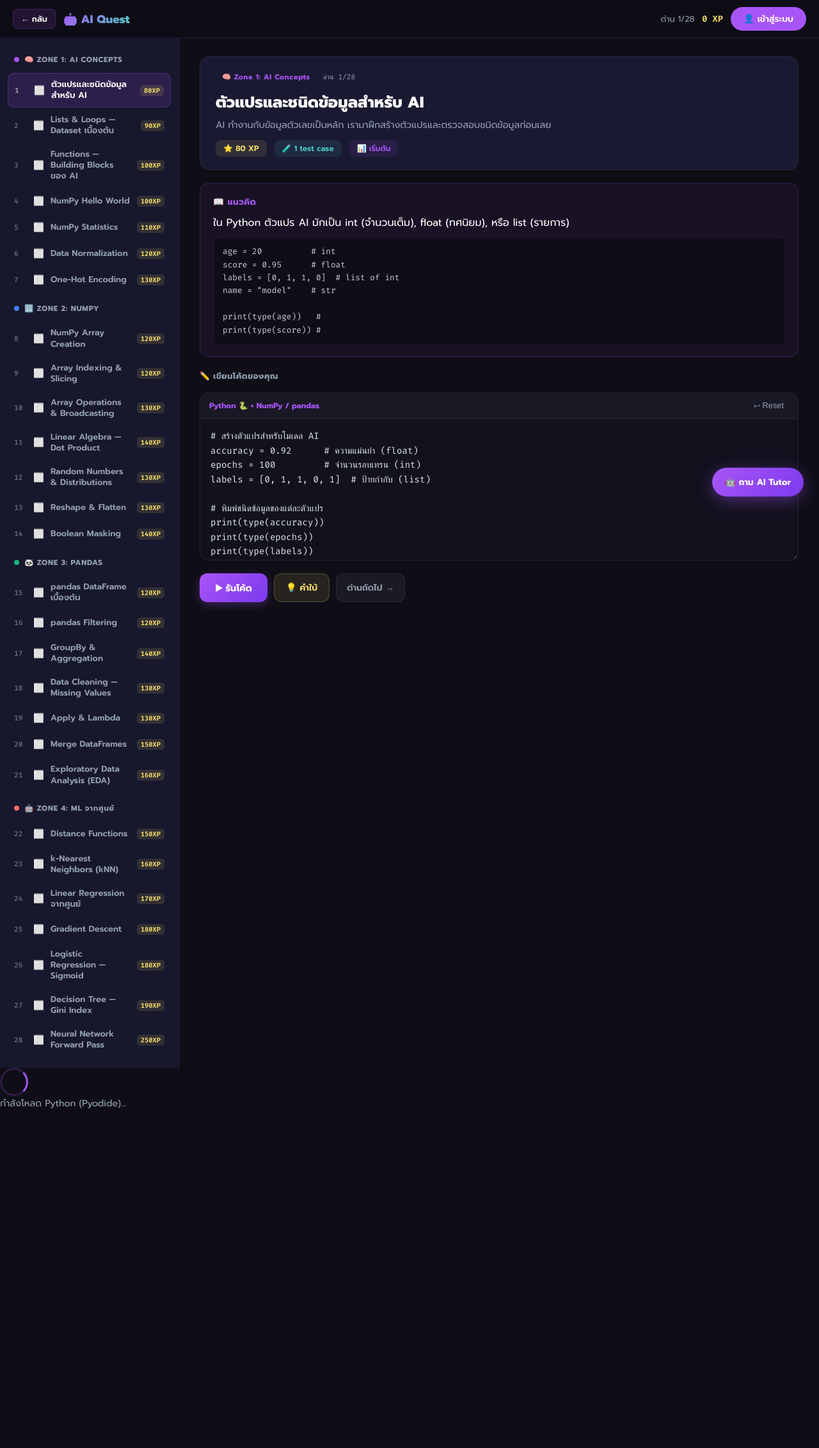
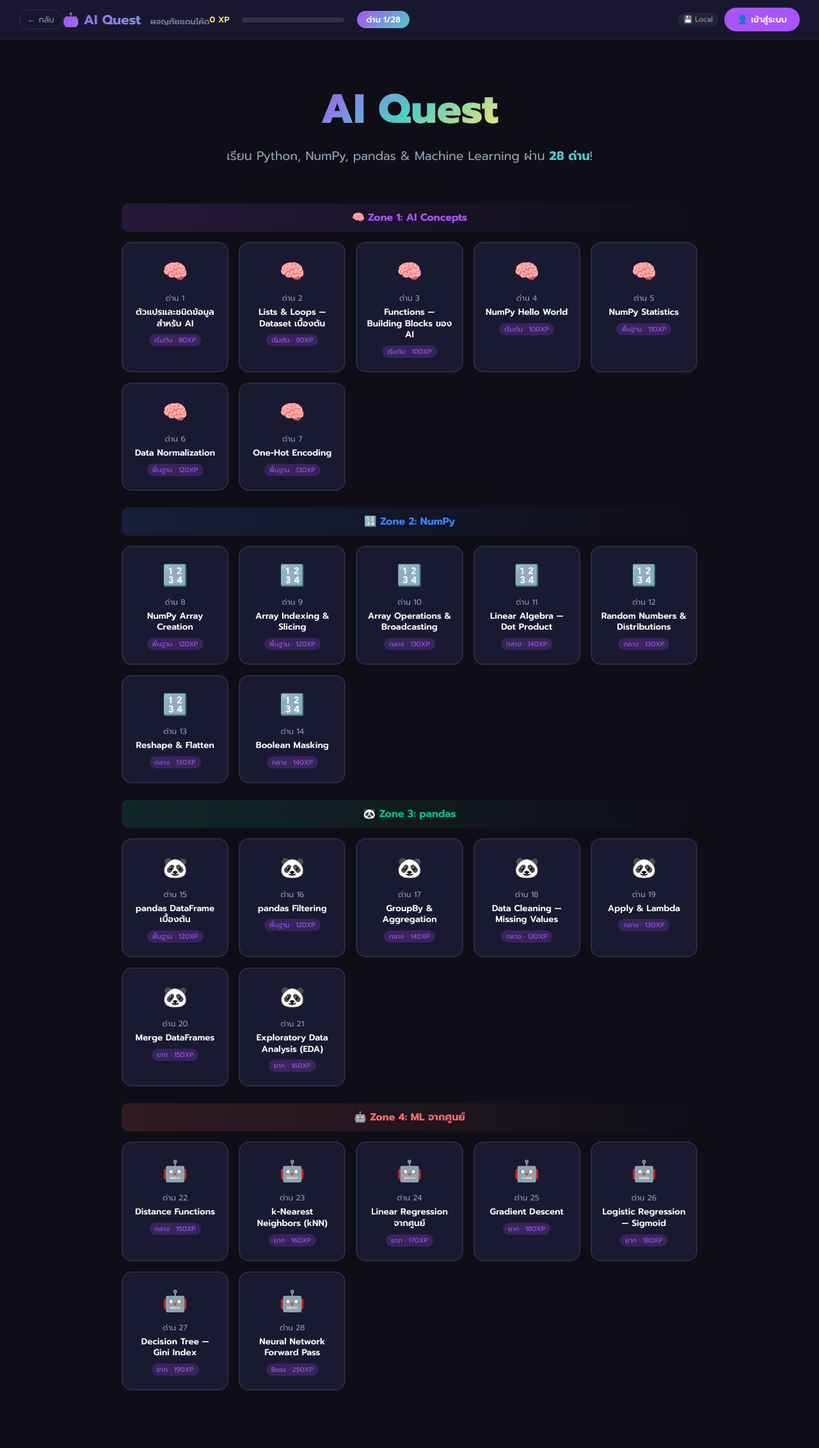
Before and after one commit to namput/QuestGame, a PHP site: page /ai_quest.php in a window 1280 px wide. Shown: the whole page at 64% size. Before the commit the page ends 1732 px from the top, so only its background shows below. Run offline with PHP 8.4, Linux system fonts and the light colour scheme; some libraries are stand-ins or nearby versions.

Commit message:
Restructure ai_quest.php to match other quest pages (stage map pattern)
- Replace sidebar+layout UI with home-screen (stage map) + game-screen
- Loading screen with animated logo and progress bar
- Top bar with XP display and level badge (matches python/js/sql/htmlcss quest)
- Stage map grid: 28 levels grouped by 4 zones with completion state
- goHome() / showScreen() / navigateTo() match other quest page patterns
- All internal links use absolute paths (/credits.php, /index.php)

Co-Authored-By: Claude Sonnet 4.6 <noreply@anthropic.com>

```diff
--- a/ai_quest.php
+++ b/ai_quest.php
@@ -20,99 +20,99 @@
   --success: #10b981;
   --error: #ef4444;
   --border: rgba(255,255,255,0.07);
+  --code-bg: #1e1e3f;
   --zone1: #a855f7;
   --zone2: #3b82f6;
   --zone3: #10b981;
   --zone4: #FF6B6B;
 }
 *, *::before, *::after { margin: 0; padding: 0; box-sizing: border-box; }
-html { scroll-behavior: smooth; }
-body {
-  font-family: 'Prompt', sans-serif;
-  background: var(--bg);
-  color: var(--text);
-  min-height: 100vh;
-  display: flex;
-  flex-direction: column;
-}
-
-/* ── NAV ── */
-.nav {
-  position: sticky; top: 0; z-index: 200;
-  background: rgba(15,14,23,0.95);
-  backdrop-filter: blur(20px);
-  border-bottom: 1px solid rgba(168,85,247,0.15);
-  padding: 0 20px;
-  height: 60px;
-  display: flex; align-items: center; justify-content: space-between;
-}
-.nav-logo { font-size: 1.1rem; font-weight: 800; background: linear-gradient(135deg, #a855f7, #4ECDC4); -webkit-background-clip: text; -webkit-text-fill-color: transparent; }
-.nav-right { display: flex; align-items: center; gap: 12px; }
-.nav-progress-text { font-size: 0.8rem; color: var(--text-dim); }
-.nav-xp { font-size: 0.85rem; font-weight: 700; color: var(--accent3); font-family: 'Fira Code', monospace; }
-.nav-btn { background: rgba(168,85,247,0.12); border: 1px solid rgba(168,85,247,0.25); color: var(--text); font-family: 'Prompt', sans-serif; font-size: 0.8rem; font-weight: 600; padding: 6px 14px; border-radius: 8px; cursor: pointer; text-decoration: none; transition: all 0.2s; }
-.nav-btn:hover { background: rgba(168,85,247,0.22); }
-
-/* ── LAYOUT ── */
-.layout {
-  display: flex;
-  flex: 1;
-  height: calc(100vh - 60px);
-  overflow: hidden;
-}
-
-/* ── SIDEBAR ── */
-.sidebar {
-  width: 280px;
-  flex-shrink: 0;
-  background: rgba(26,25,50,0.8);
-  border-right: 1px solid var(--border);
-  overflow-y: auto;
-  padding: 16px 12px;
-}
-.sidebar::-webkit-scrollbar { width: 4px; }
-.sidebar::-webkit-scrollbar-thumb { background: rgba(168,85,247,0.3); border-radius: 2px; }
-
-.zone-header {
-  display: flex; align-items: center; gap: 8px;
-  padding: 8px 10px;
-  font-size: 0.72rem; font-weight: 700; letter-spacing: 0.06em;
-  color: var(--text-dim);
-  text-transform: uppercase;
-  margin-top: 8px; margin-bottom: 4px;
-}
-.zone-header:first-child { margin-top: 0; }
-.zone-dot { width: 8px; height: 8px; border-radius: 50%; flex-shrink: 0; }
-
-.level-btn {
-  display: flex; align-items: center; gap: 10px;
-  width: 100%; padding: 9px 10px; border-radius: 10px;
-  border: none; background: transparent; cursor: pointer;
-  color: var(--text-dim); font-family: 'Prompt', sans-serif;
-  font-size: 0.82rem; font-weight: 600;
-  text-align: left; transition: all 0.18s;
-  margin-bottom: 2px;
-}
-.level-btn:hover { background: rgba(255,255,255,0.05); color: var(--text); }
-.level-btn.active { background: rgba(168,85,247,0.15); color: var(--text); border: 1px solid rgba(168,85,247,0.3); }
-.level-btn.completed .lv-icon { color: var(--success); }
-.level-btn.completed { color: var(--text-dim); }
-.lv-num { font-size: 0.7rem; font-family: 'Fira Code', monospace; opacity: 0.6; min-width: 20px; }
-.lv-icon { font-size: 0.85rem; flex-shrink: 0; }
-.lv-title { flex: 1; line-height: 1.3; }
-.lv-xp-badge { font-size: 0.65rem; background: rgba(255,230,109,0.12); color: var(--accent3); padding: 2px 6px; border-radius: 5px; font-family: 'Fira Code', monospace; white-space: nowrap; }
-
-/* ── MAIN ── */
-.main {
-  flex: 1;
-  overflow-y: auto;
-  padding: 28px 32px;
-  display: flex;
-  flex-direction: column;
-  gap: 20px;
-}
-.main::-webkit-scrollbar { width: 6px; }
-.main::-webkit-scrollbar-thumb { background: rgba(168,85,247,0.2); border-radius: 3px; }
+body { font-family: 'Prompt', sans-serif; background: var(--bg); color: var(--text); min-height: 100vh; overflow-x: hidden; }
+
+/* LOADING SCREEN */
+#loading-screen {
+  position: fixed; top: 0; left: 0; width: 100%; height: 100%;
+  background: var(--bg); display: flex; flex-direction: column;
+  align-items: center; justify-content: center; z-index: 1000; transition: opacity 0.5s;
+}
+.loading-logo {
+  font-size: 3rem; font-weight: 800;
+  background: linear-gradient(135deg, var(--accent), var(--accent2), var(--accent3));
+  -webkit-background-clip: text; -webkit-text-fill-color: transparent;
+  margin-bottom: 30px; animation: pulse-glow 2s ease-in-out infinite;
+}
+@keyframes pulse-glow { 0%,100% { filter: brightness(1); } 50% { filter: brightness(1.3); } }
+.loading-bar-container { width: 300px; height: 6px; background: rgba(255,255,255,0.1); border-radius: 3px; overflow: hidden; }
+.loading-bar { width: 0%; height: 100%; background: linear-gradient(90deg, var(--accent), var(--accent2)); border-radius: 3px; transition: width 0.3s; }
+.loading-text-msg { margin-top: 15px; color: var(--text-dim); font-size: 0.9rem; }
+
+.app-container { position: relative; z-index: 1; display: none; }
+
+/* TOP BAR */
+.top-bar {
+  background: rgba(26,25,50,0.9); backdrop-filter: blur(10px);
+  border-bottom: 1px solid rgba(255,255,255,0.05);
+  padding: 12px 30px; display: flex; align-items: center; justify-content: space-between;
+  position: sticky; top: 0; z-index: 100;
+}
+.logo { font-size: 1.3rem; font-weight: 700; background: linear-gradient(135deg, var(--accent), var(--accent2)); -webkit-background-clip: text; -webkit-text-fill-color: transparent; }
+.logo span { font-size: 0.8rem; opacity: 0.7; -webkit-text-fill-color: var(--text-dim); margin-left: 8px; }
+.player-info { display: flex; align-items: center; gap: 20px; }
+.xp-bar-container { width: 160px; height: 8px; background: rgba(255,255,255,0.1); border-radius: 4px; overflow: hidden; }
+.xp-bar { height: 100%; background: linear-gradient(90deg, var(--accent3), var(--accent)); border-radius: 4px; transition: width 0.5s ease; width: 0%; }
+.xp-text { font-size: 0.8rem; color: var(--accent3); font-weight: 600; }
+.level-badge { background: linear-gradient(135deg, var(--accent), var(--accent2)); padding: 4px 14px; border-radius: 20px; font-size: 0.8rem; font-weight: 600; }
+
+/* SCREENS */
+.screen { display: none; }
+.screen.active { display: block; }
+
+/* HOME SCREEN */
+.home-screen { min-height: calc(100vh - 57px); display: flex; flex-direction: column; align-items: center; padding: 60px 20px; }
+.home-title {
+  font-size: 4rem; font-weight: 800; text-align: center; margin-bottom: 10px;
+  background: linear-gradient(135deg, var(--accent), var(--accent2), var(--accent3));
+  -webkit-background-clip: text; -webkit-text-fill-color: transparent;
+  animation: title-shimmer 3s ease-in-out infinite;
+}
+@keyframes title-shimmer { 0%,100% { filter: hue-rotate(0deg); } 50% { filter: hue-rotate(30deg); } }
+.home-subtitle { font-size: 1.2rem; color: var(--text-dim); text-align: center; margin-bottom: 50px; }
+.home-subtitle strong { color: var(--accent2); }
+
+/* STAGE MAP */
+.stage-map { display: grid; grid-template-columns: repeat(5, 1fr); gap: 16px; max-width: 900px; width: 100%; margin-bottom: 30px; }
+.stage-node {
+  background: var(--card); border: 2px solid rgba(255,255,255,0.08);
+  border-radius: 16px; padding: 20px 14px; text-align: center;
+  cursor: pointer; transition: all 0.3s ease; position: relative; overflow: hidden;
+}
+.stage-node:hover { transform: translateY(-4px); border-color: var(--accent2); box-shadow: 0 8px 30px rgba(78,205,196,0.15); }
+.stage-node.completed { border-color: var(--success); background: linear-gradient(135deg, rgba(16,185,129,0.1), var(--card)); }
+.stage-node.current { border-color: var(--accent3); animation: current-pulse 2s ease-in-out infinite; }
+@keyframes current-pulse { 0%,100% { box-shadow: 0 0 0 0 rgba(255,230,109,0.3); } 50% { box-shadow: 0 0 20px 5px rgba(255,230,109,0.15); } }
+.stage-icon { font-size: 2rem; margin-bottom: 8px; }
+.stage-num { font-size: 0.75rem; color: var(--text-dim); margin-bottom: 4px; }
+.stage-name { font-size: 0.85rem; font-weight: 600; line-height: 1.3; }
+.stage-tag { display: inline-block; margin-top: 8px; font-size: 0.65rem; padding: 2px 8px; border-radius: 10px; background: rgba(168,85,247,0.2); color: var(--accent); }
+.stage-check { position: absolute; top: 8px; right: 8px; font-size: 1.2rem; }
+.zone-label { grid-column: 1 / -1; text-align: center; padding: 10px; margin-top: 10px; font-size: 1rem; font-weight: 700; border-radius: 10px; }
+.zone-label.zone1 { background: linear-gradient(90deg, rgba(168,85,247,0.15), transparent); color: var(--zone1); }
+.zone-label.zone2 { background: linear-gradient(90deg, rgba(59,130,246,0.15), transparent); color: var(--zone2); }
+.zone-label.zone3 { background: linear-gradient(90deg, rgba(16,185,129,0.15), transparent); color: var(--zone3); }
+.zone-label.zone4 { background: linear-gradient(90deg, rgba(255,107,107,0.15), transparent); color: var(--zone4); }
+
+/* GAME SCREEN */
+.game-screen { max-width: 900px; margin: 0 auto; padding: 30px 20px; }
+.game-header { display: flex; align-items: center; gap: 20px; margin-bottom: 25px; }
+.btn-back {
+  background: rgba(255,255,255,0.06); border: 1px solid rgba(255,255,255,0.1);
+  color: var(--text); padding: 8px 16px; border-radius: 10px; cursor: pointer;
+  font-family: 'Prompt', sans-serif; font-size: 0.9rem; transition: all 0.2s; white-space: nowrap;
+}
+.btn-back:hover { background: rgba(255,255,255,0.12); }
+.game-title-area { flex: 1; }
+.game-title-area h2 { font-size: 1.3rem; font-weight: 700; }
+.game-title-area .theme-badge { display: inline-block; font-size: 0.75rem; padding: 3px 10px; border-radius: 12px; margin-top: 4px; }
 
 /* ── LEVEL HEADER ── */
 .level-header {
@@ -276,47 +276,64 @@ textarea#code-editor {
 @keyframes spin { to { transform: rotate(360deg); } }
 .loading-text { color: var(--text-dim); font-size: 0.9rem; }
 
-/* ── RESPONSIVE ── */
 @media (max-width: 768px) {
-  .sidebar { display: none; }
-  .main { padding: 16px; }
+  .stage-map { grid-template-columns: repeat(3, 1fr); gap: 10px; }
+  .home-title { font-size: 2.5rem; }
+  .game-screen { padding: 15px; }
+  .top-bar { padding: 10px 16px; }
+  .player-info .xp-bar-container { display: none; }
 }
 </style>
 </head>
 <body>
 
-<!-- NAV -->
-<nav class="nav">
-  <div style="display:flex;align-items:center;gap:12px">
-    <a href="/index.php" class="nav-btn" style="font-size:0.78rem;padding:5px 12px">← กลับ</a>
-    <div class="nav-logo">🤖 AI Quest</div>
-  </div>
-  <div class="nav-right">
-    <span class="nav-progress-text" id="nav-progress">ด่าน <span id="cur-level">1</span>/28</span>
-    <span class="nav-xp" id="nav-xp">0 XP</span>
-    <button id="auth-btn" onclick="CodeQuestAuth.openModal()" class="nav-btn">👤 เข้าสู่ระบบ</button>
-    <div id="user-info" style="display:none;align-items:center;gap:8px">
-      <span id="user-name" style="font-size:0.82rem;color:#fff;font-family:'Prompt',sans-serif;max-width:100px;overflow:hidden;text-overflow:ellipsis;white-space:nowrap"></span>
-      <button id="logout-btn" onclick="CodeQuestAuth.signOut()" class="nav-btn" style="font-size:0.75rem;padding:4px 10px;color:#94a1b2">ออก</button>
+<!-- LOADING SCREEN -->
+<div id="loading-screen">
+  <div class="loading-logo">🤖 AI Quest</div>
+  <div class="loading-bar-container"><div class="loading-bar" id="loading-bar"></div></div>
+  <div class="loading-text-msg" id="loading-msg">กำลังโหลด...</div>
+</div>
+
+<!-- APP -->
+<div class="app-container" id="app">
+  <!-- TOP BAR -->
+  <div class="top-bar">
+    <a href="/index.php" style="text-decoration:none;color:#94a1b2;font-family:Prompt,sans-serif;font-size:0.8rem;padding:5px 12px;border-radius:20px;border:1px solid rgba(255,255,255,0.1);white-space:nowrap;transition:all 0.2s" onmouseover="this.style.color='#fff'" onmouseout="this.style.color='#94a1b2'">← กลับ</a>
+    <div class="logo">🤖 AI Quest <span>ผจญภัยแดนโค้ด</span></div>
+    <div class="player-info">
+      <div class="xp-text" id="nav-xp">0 XP</div>
+      <div class="xp-bar-container"><div class="xp-bar" id="xp-bar-fill"></div></div>
+      <div class="level-badge" id="nav-progress">ด่าน 1/28</div>
     </div>
   </div>
-</nav>
-
-<!-- LAYOUT -->
-<div class="layout">
-
-  <!-- SIDEBAR -->
-  <aside class="sidebar" id="sidebar"></aside>
-
-  <!-- MAIN -->
-  <main class="main" id="main-content">
-    <!-- Populated by JS -->
-  </main>
+
+  <!-- HOME SCREEN -->
+  <div class="screen active" id="home-screen">
+    <div class="home-screen">
+      <div class="home-title">AI Quest</div>
+      <div class="home-subtitle">เรียน Python, NumPy, pandas &amp; Machine Learning ผ่าน <strong>28 ด่าน</strong>!</div>
+      <div class="stage-map" id="stage-map"></div>
+    </div>
+  </div>
+
+  <!-- GAME SCREEN -->
+  <div class="screen" id="game-screen">
+    <div class="game-screen">
+      <div class="game-header">
+        <button class="btn-back" onclick="goHome()">← กลับ</button>
+        <div class="game-title-area">
+          <h2 id="game-stage-title"></h2>
+          <div class="theme-badge" id="game-theme-badge"></div>
+        </div>
+      </div>
+      <div id="main-content"></div>
+    </div>
+  </div>
 </div>
 
-<!-- AI TUTOR BUTTON (แสดงเมื่อ login แล้ว) -->
-<div id="tutor-fab" style="display:none;position:fixed;bottom:24px;right:24px;z-index:500;display:flex;flex-direction:column;align-items:flex-end;gap:8px;">
-  <a href="credits.php" id="credits-link" style="font-size:0.72rem;color:var(--accent3);background:rgba(255,230,109,0.1);border:1px solid rgba(255,230,109,0.2);padding:4px 10px;border-radius:20px;text-decoration:none;display:none;">
+<!-- AI TUTOR FAB -->
+<div id="tutor-fab" style="display:none;position:fixed;bottom:24px;right:24px;z-index:500;flex-direction:column;align-items:flex-end;gap:8px;">
+  <a href="/credits.php" id="credits-link" style="font-size:0.72rem;color:var(--accent3);background:rgba(255,230,109,0.1);border:1px solid rgba(255,230,109,0.2);padding:4px 10px;border-radius:20px;text-decoration:none;display:none;">
     💳 <span id="fab-credits">0</span> เครดิต
   </a>
   <button id="tutor-btn" onclick="openTutor()"
@@ -341,12 +358,13 @@ textarea#code-editor {
         style="background:var(--accent);border:none;color:#fff;padding:0 14px;border-radius:10px;cursor:pointer;font-family:'Prompt',sans-serif;font-weight:700;font-size:0.85rem;">ส่ง</button>
     </div>
     <div style="padding:6px 14px 10px;font-size:0.7rem;color:var(--text-dim);text-align:center;">
-      1 คำถาม = 1 เครดิต · <a href="credits.php" style="color:var(--accent);">เติมเครดิต</a>
+      1 คำถาม = 1 เครดิต · <a href="/credits.php" style="color:var(--accent);">เติมเครดิต</a>
     </div>
   </div>
 </div>
 
-<!-- LOADING -->
+<!-- PYODIDE LOADING OVERLAY -->
+<div class="loading-overlay" id="loading">
   <div class="spinner"></div>
   <div class="loading-text" id="loading-text">กำลังโหลด Python...</div>
 </div>
@@ -1321,27 +1339,29 @@ async function boot() {
   completedLocal = new Set(saved.completed || []);
   xpLocal = saved.xpMap || {};
 
-  buildSidebar();
-  navigateTo(1);
+  // Build home screen stage map
+  buildStageMap();
   updateNavXP();
+
+  // Show app, hide loading screen
+  const ls = document.getElementById('loading-screen');
+  ls.style.opacity = '0';
+  setTimeout(() => {
+    ls.style.display = 'none';
+    document.getElementById('app').style.display = 'block';
+  }, 500);
 
   // Auth init
   if (window.CodeQuestAuth) await CodeQuestAuth.init();
-
-  // Load credits if logged in
-  if (window.CodeQuestAuth?.currentUser) {
-    await loadCredits();
-  }
-
-  // Preload Pyodide in background
-  showLoading('กำลังโหลด Python (Pyodide)...');
+  if (window.CodeQuestAuth?.currentUser) await loadCredits();
+
+  // Preload Pyodide silently in background
   try {
     await CodeQuestEngine.preloadPyodide(['numpy', 'pandas']);
     pyodideReady = true;
   } catch(e) {
     console.warn('Pyodide preload failed:', e);
   }
-  hideLoading();
 }
 
 // ═══════════════════════════════════════════════════════════════
@@ -1384,7 +1404,7 @@ function openTutor() {
   }
   if (userCredits <= 0) {
     if (confirm('เครดิตหมดแล้ว ต้องการเติมเครดิตไหม?')) {
-      window.open('credits.php', '_blank');
+      window.open('/credits.php', '_blank');
     }
     return;
   }
@@ -1420,7 +1440,7 @@ async function sendTutorMsg() {
   const text = input?.value.trim();
   if (!text) return;
   if (userCredits <= 0) {
-    if (confirm('เครดิตหมดแล้ว ต้องการเติมเครดิตไหม?')) window.open('credits.php', '_blank');
+    if (confirm('เครดิตหมดแล้ว ต้องการเติมเครดิตไหม?')) window.open('/credits.php', '_blank');
     return;
   }
 
@@ -1501,26 +1521,38 @@ async function sendTutorMsg() {
 }
 
 // ═══════════════════════════════════════════════════════════════
-// SIDEBAR
-// ═══════════════════════════════════════════════════════════════
-function buildSidebar() {
-  const sb = document.getElementById('sidebar');
+// STAGE MAP
+// ═══════════════════════════════════════════════════════════════
+function buildStageMap() {
+  const map = document.getElementById('stage-map');
+  if (!map) return;
   let html = '';
   for (const zone of ZONES) {
-    html += `<div class="zone-header"><div class="zone-dot" style="background:${zone.color}"></div>${zone.emoji} ${zone.name}</div>`;
+    html += `<div class="zone-label zone${zone.id}">${zone.emoji} ${zone.name}</div>`;
     for (const n of zone.levels) {
       const lv = LEVELS[n];
       const done = completedLocal.has(n);
-      html += `
-        <button class="level-btn${done ? ' completed' : ''}" id="lv-btn-${n}" onclick="navigateTo(${n})">
-          <span class="lv-num">${n}</span>
-          <span class="lv-icon">${done ? '✅' : '⬜'}</span>
-          <span class="lv-title">${lv.title}</span>
-          <span class="lv-xp-badge">${lv.xp}XP</span>
-        </button>`;
+      html += `<div class="stage-node${done ? ' completed' : ''}" onclick="navigateTo(${n})">
+        ${done ? '<div class="stage-check">✅</div>' : ''}
+        <div class="stage-icon">${zone.emoji}</div>
+        <div class="stage-num">ด่าน ${n}</div>
+        <div class="stage-name">${lv.title}</div>
+        <div class="stage-tag">${lv.diff} · ${lv.xp}XP</div>
+      </div>`;
     }
   }
-  sb.innerHTML = html;
+  map.innerHTML = html;
+}
+
+function showScreen(id) {
+  document.querySelectorAll('.screen').forEach(s => s.classList.remove('active'));
+  document.getElementById(id).classList.add('active');
+  window.scrollTo(0, 0);
+}
+
+function goHome() {
+  showScreen('home-screen');
+  buildStageMap();
 }
 
 // ═══════════════════════════════════════════════════════════════
@@ -1528,11 +1560,16 @@ function buildSidebar() {
 // ═══════════════════════════════════════════════════════════════
 function navigateTo(n) {
   currentLevel = n;
-  document.querySelectorAll('.level-btn').forEach(b => b.classList.remove('active'));
-  const btn = document.getElementById(`lv-btn-${n}`);
-  if (btn) { btn.classList.add('active'); btn.scrollIntoView({ block: 'nearest' }); }
-
-  document.getElementById('cur-level').textContent = n;
+  const lv = LEVELS[n];
+  const zone = ZONES.find(z => z.id === lv.zone);
+
+  document.getElementById('game-stage-title').textContent = `ด่าน ${n}: ${lv.title}`;
+  const badge = document.getElementById('game-theme-badge');
+  badge.textContent = `${zone.emoji} ${zone.name}`;
+  badge.style.cssText = `background:${zone.color}22;color:${zone.color};border:1px solid ${zone.color}44;padding:3px 10px;border-radius:12px;font-size:0.75rem;`;
+  document.getElementById('nav-progress').textContent = `ด่าน ${n}/28`;
+
+  showScreen('game-screen');
   renderLevel(n);
 }
 
@@ -1756,17 +1793,16 @@ function saveProgress() {
 }
 
 function updateSidebarItem(n) {
-  const btn = document.getElementById(`lv-btn-${n}`);
-  if (btn) {
-    btn.classList.add('completed');
-    const icon = btn.querySelector('.lv-icon');
-    if (icon) icon.textContent = '✅';
-  }
+  // Stage map will be rebuilt when user returns to home screen
+  // No DOM element to update inline on game screen
 }
 
 function updateNavXP() {
   const total = Object.values(xpLocal).reduce((a,b) => a+b, 0);
-  document.getElementById('nav-xp').textContent = `${total} XP`;
+  const el = document.getElementById('nav-xp');
+  if (el) el.textContent = `${total} XP`;
+  const bar = document.getElementById('xp-bar-fill');
+  if (bar) bar.style.width = Math.min(100, (total / 2800) * 100) + '%';
 }
 
 // ═══════════════════════════════════════════════════════════════
@@ -1794,18 +1830,21 @@ function showFinish() {
         ตอนนี้คุณมีพื้นฐาน Python, NumPy, pandas และ Machine Learning แล้ว<br>
         ลองนำความรู้ไปต่อยอดสร้างโปรเจคของตัวเองได้เลย!
       </p>
-      <a href="index.php" class="btn-next" style="text-decoration:none;display:inline-flex;">
+      <a href="/index.php" class="btn-next" style="text-decoration:none;display:inline-flex;">
         ← กลับหน้าหลัก
       </a>
     </div>`;
 }
 
 function showLoading(msg) {
-  document.getElementById('loading-text').textContent = msg;
-  document.getElementById('loading').classList.add('visible');
+  const el = document.getElementById('loading-text');
+  if (el) el.textContent = msg;
+  const ov = document.getElementById('loading');
+  if (ov) ov.classList.add('visible');
 }
 function hideLoading() {
-  document.getElementById('loading').classList.remove('visible');
+  const ov = document.getElementById('loading');
+  if (ov) ov.classList.remove('visible');
 }
 
 function escHtml(str) {
```
